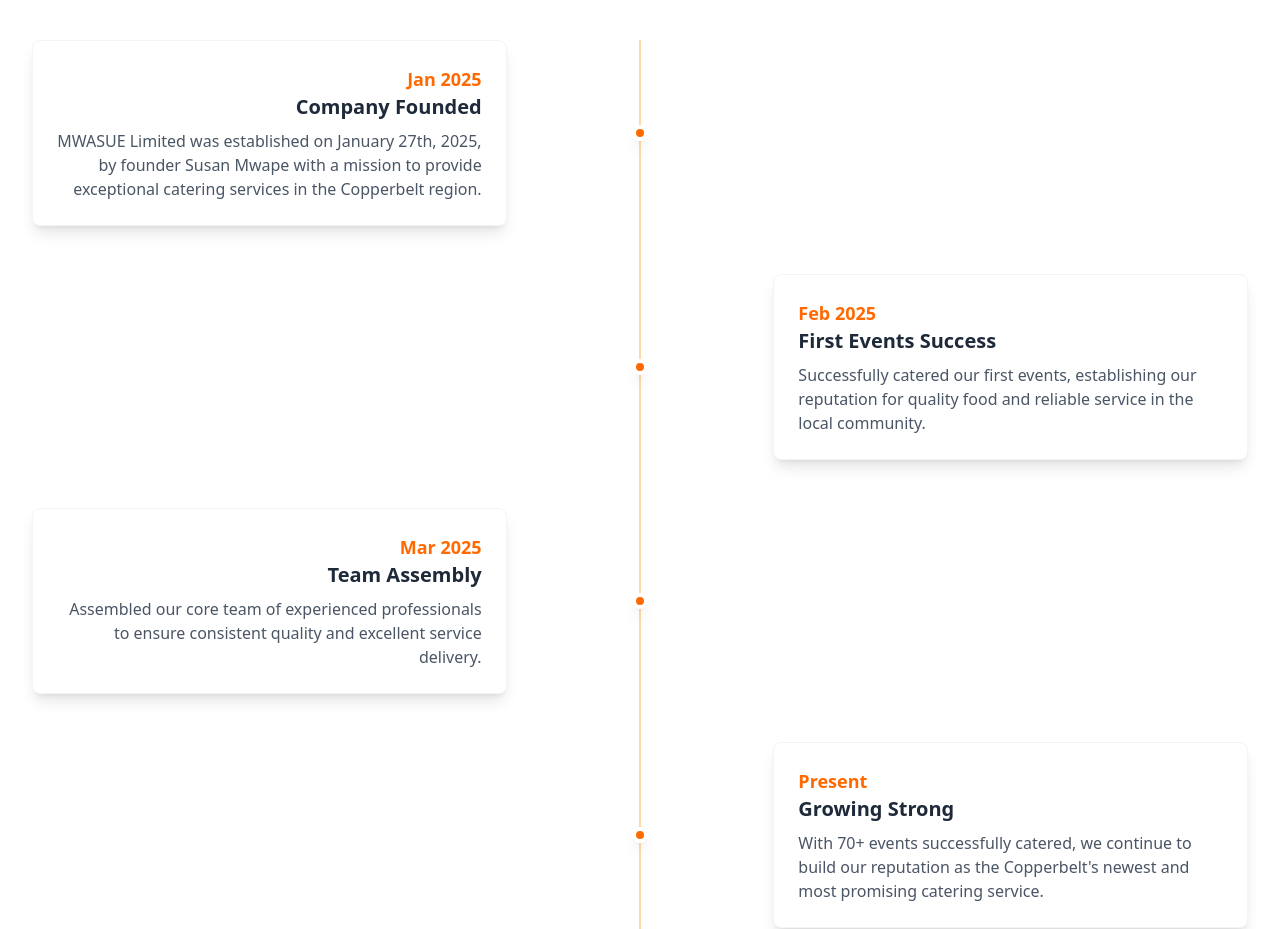
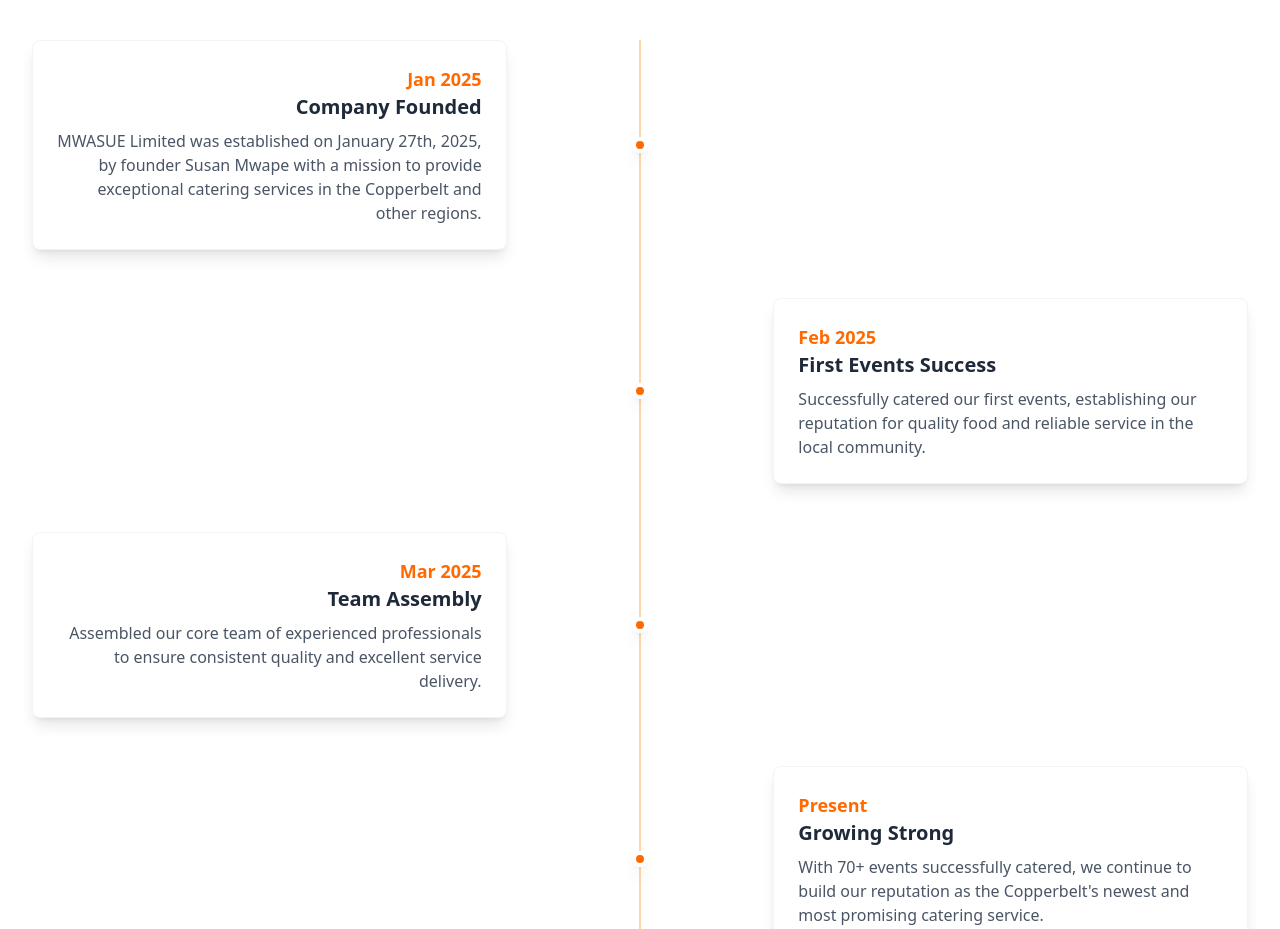
Before and after one commit to Chibs5/mwasue-website, a React (Vite) app: page /about in a window 1280 px wide. Shown: the part 2060-2989 px from the top of the page. Built offline with nearby package versions, Linux system fonts and the light colour scheme.

Commit message:
Update About.jsx

```diff
--- a/src/pages/About.jsx
+++ b/src/pages/About.jsx
@@ -95,7 +95,7 @@ const About = () => {
     {
       year: "Jan 2025",
       title: "Company Founded",
-      description: "MWASUE Limited was established on January 27th, 2025, by founder Susan Mwape with a mission to provide exceptional catering services in the Copperbelt region."
+      description: "MWASUE Limited was established on January 27th, 2025, by founder Susan Mwape with a mission to provide exceptional catering services in the Copperbelt and other regions."
     },
     {
       year: "Feb 2025",
```
